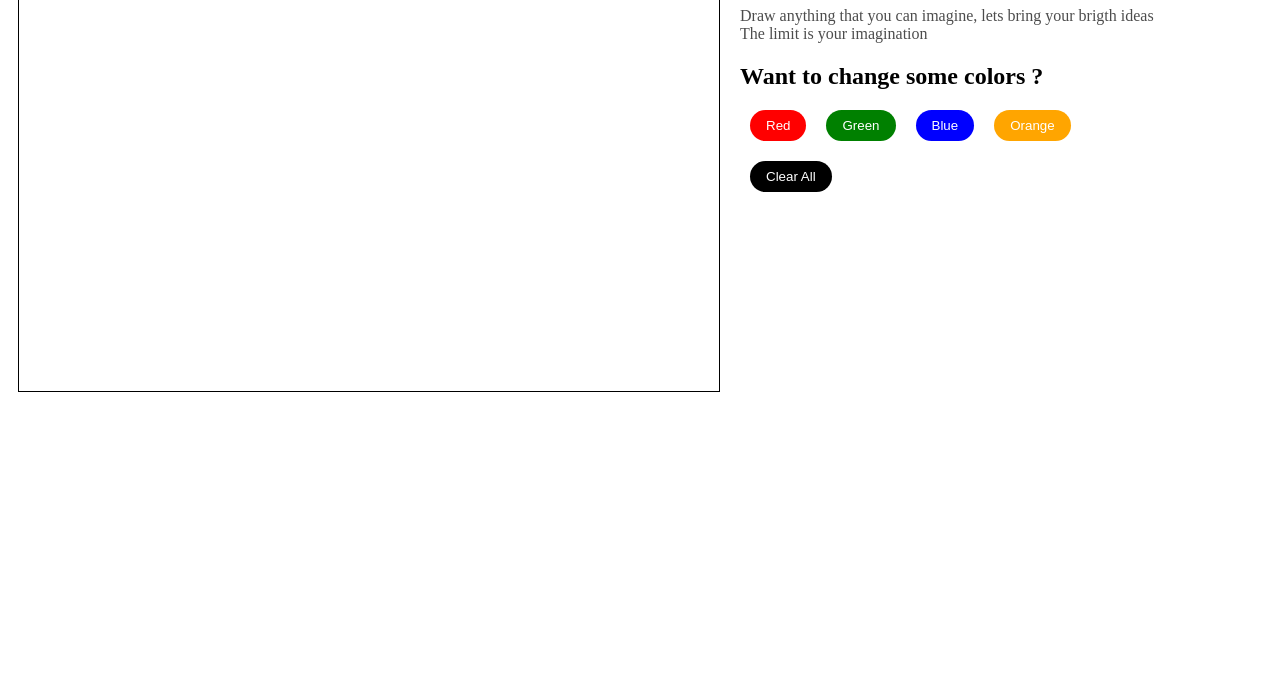
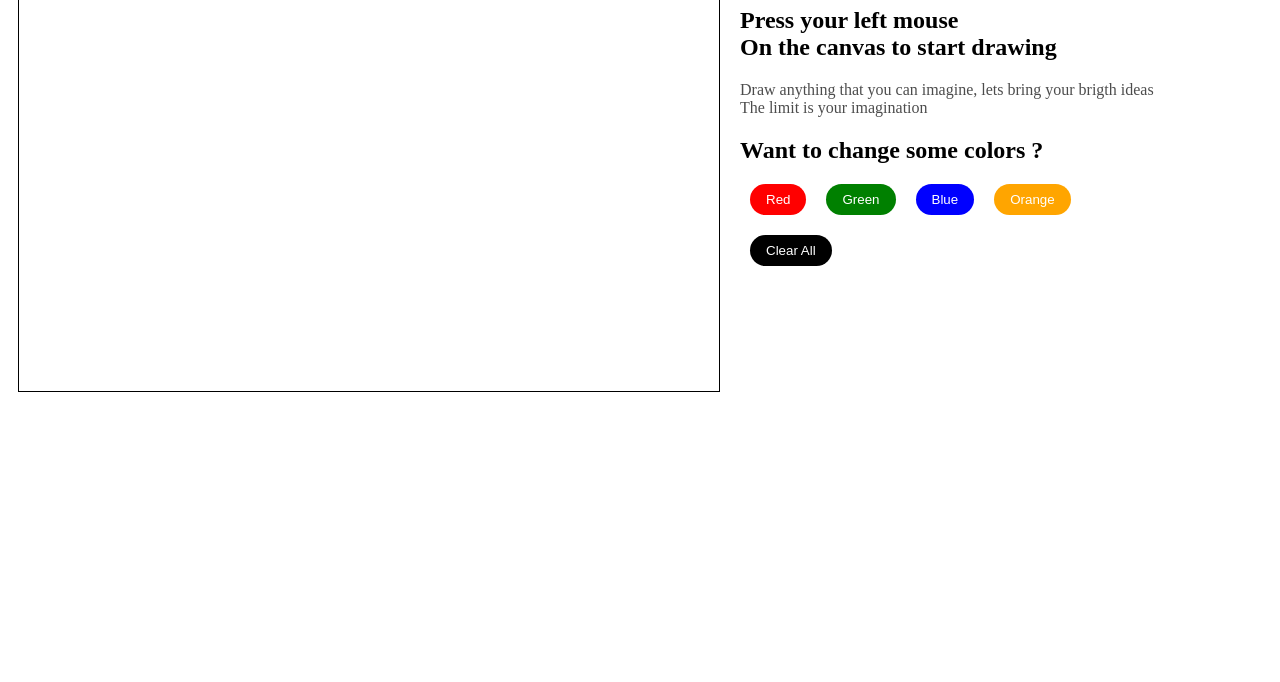
Before and after one commit to Aswin-art/Painting-App, a plain HTML site: page index.html in a window 1280 px wide. Shown: the part 118-800 px from the top of the page. Drawn offline with Linux system fonts and the light colour scheme.

Commit message:
Painting App

```diff
--- a/index.html
+++ b/index.html
@@ -67,6 +67,7 @@
             </div>
             <div class="col">
                 <h1>Let's Draw Something That <br> Makes You Happy</h3>
+                <h2>Press your left mouse <br> On the canvas to start drawing</h2>
                 <p class="black-70">Draw anything that you can imagine, lets bring your brigth ideas <br> The limit is your imagination</p>
                 <div class="change-color">
                     <h2>Want to change some colors ?</h2>
```
